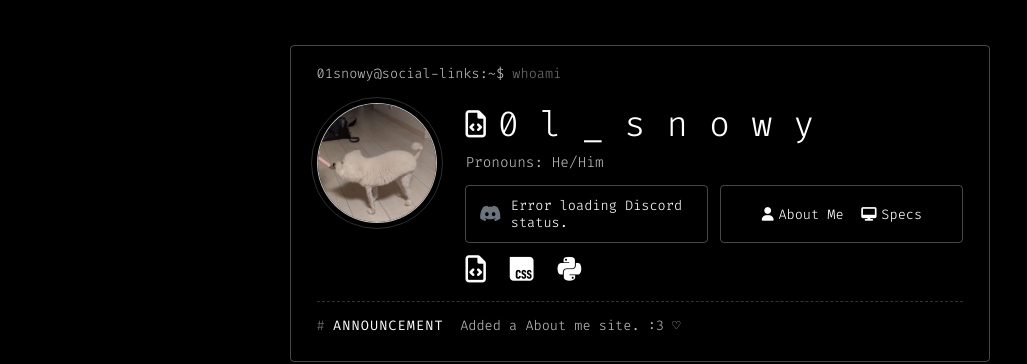
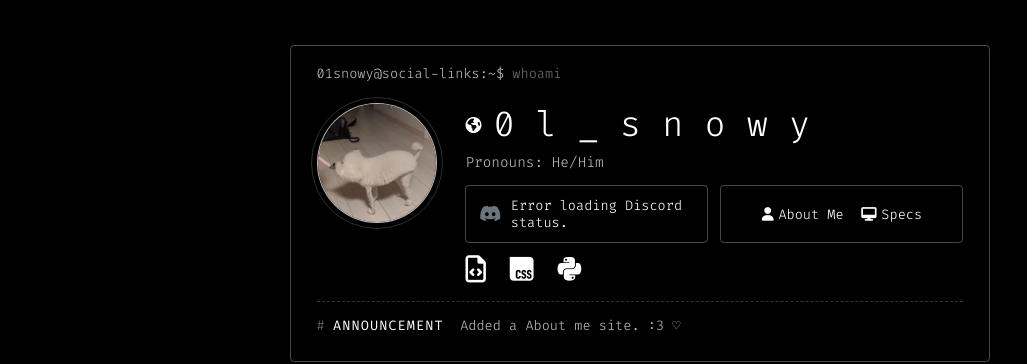
Before and after one commit to 01snowy/Snowy-webistes, a Jekyll site: the page linksbeta.html, which Jekyll copies as it is, in a window 1280 px wide. Shown: the part 175-539 px from the top of the page, without its empty margins (0-1027 px from the left). Built offline with Jekyll 4.4.1, drawn with Linux system fonts in a browser that asks for light colours; nearby versions of some CDN libraries.

Commit message:
globe ah

```diff
--- a/linksbeta.html
+++ b/linksbeta.html
@@ -324,7 +324,7 @@
                 <img src="/images/pfp.jpg" alt="Profile picture">
                 <div class="profile-right">
                     <div class="name-with-icon">
-                        <i class="fa-regular fa-file-code name-icon" aria-hidden="true"></i>
+                        <i class="fa-solid fa-earth-americas" aria-hidden="true"></i>
                         <h2>0 l _ s n o w y</h2>
                     </div>
                     <div class="pronouns">Pronouns: He/Him</div>
```
